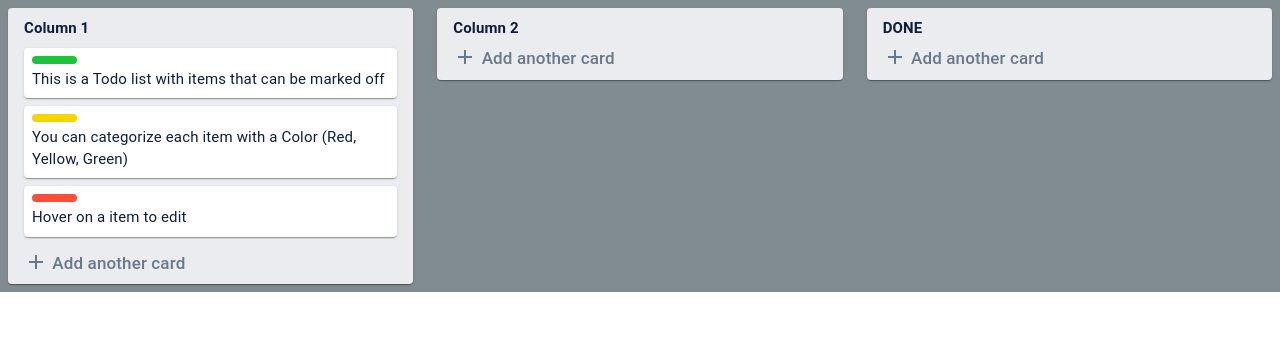
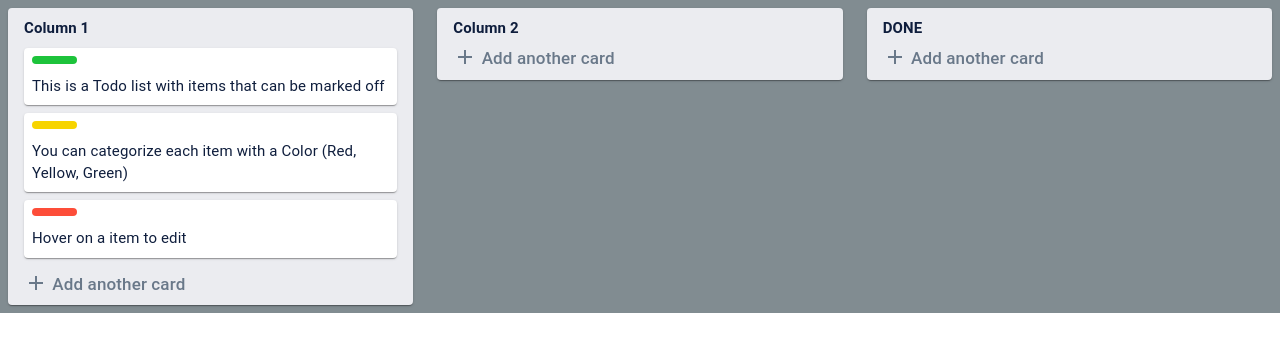
Before and after one commit to IsmaelTerreno/trello-geek, a React (Create React App) app: page / in a window 1280 px wide. Shown: the top 352 px of the page. Built offline with nearby package versions, Linux system fonts and the light colour scheme.

Commit message:
Added edit button on hover.

```diff
--- a/src/TaskCard.js
+++ b/src/TaskCard.js
@@ -1,7 +1,8 @@
-import React from 'react';
+import React, {useState} from 'react';
 import { makeStyles } from '@material-ui/core/styles';
-import { Paper, Typography, Box } from '@material-ui/core';
+import { Paper, Typography, Box, Grid } from '@material-ui/core';
 import PropTypes from 'prop-types';
+import EditIcon from '@material-ui/icons/Edit';
 
 const CATEGORY_COLOR = {
     green: '#1dc33b',
@@ -12,12 +13,12 @@ const CATEGORY_COLOR = {
 const useStyles = makeStyles((theme) => ({
   paper: {
     padding: theme.spacing(1),
-    color: theme.palette.text.secondary,
     margin: theme.spacing(1),
+    color:'#0f1e3d',
+    cursor: 'pointer',
   },
   title:{
     fontSize:'15px',
-    color:'#0f1e3d',
     textAlign: 'left',
   },
   label:{
@@ -26,7 +27,11 @@ const useStyles = makeStyles((theme) => ({
     width: '37px',
     borderRadius: '5px',
     marginBottom: '5px'
-  }
+  },
+  editIcon:{
+    fontSize:'15px',
+    visibility: 'hidden',
+  },
 }));
 
 const TaskCard = ({
@@ -34,15 +39,32 @@ const TaskCard = ({
     description
 }) => {
   const classes = useStyles();
+  const [ isEditHover, setIsEditHover ] = useState(false);
   return (
-    <Paper className={classes.paper}>
+    <Paper
+        className={classes.paper}
+        onMouseEnter={()=> setIsEditHover(true)}
+        onMouseLeave={()=> setIsEditHover(false)}
+    >
+        <Grid container spacing={0}>
+            <Grid item xs={11}>
                 <Box component="div" className={classes.label} style={{backgroundColor: CATEGORY_COLOR[labelColor]}} />
+            </Grid>
+            <Grid item xs={1}>
+                <EditIcon
+                className={classes.editIcon}
+                style={{visibility: (isEditHover) ? 'visible' : 'hidden' }}
+                />
+            </Grid>
+            <Grid item xs={12}>
                 <Typography
                 className={classes.title}
                 variant="body2"
                 >
                     {description}
                 </Typography>
+            </Grid>
+        </Grid>
     </Paper>
   );
 }
```
Lines whose indentation alone changed are shown as unchanged.
